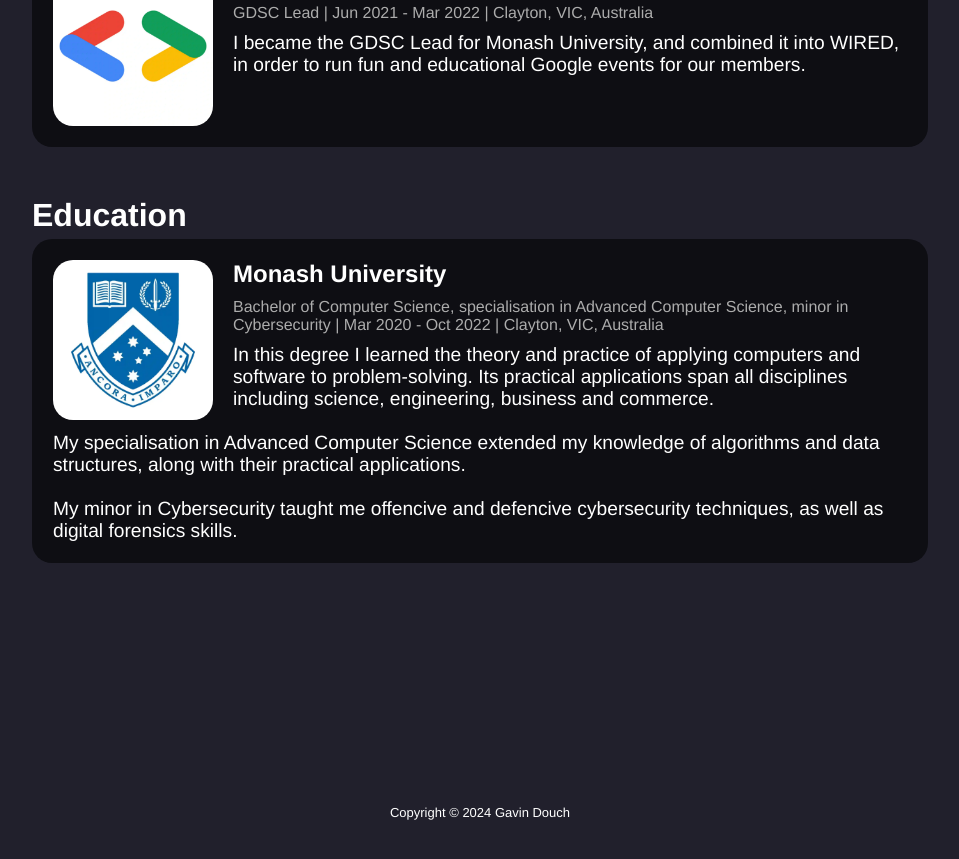
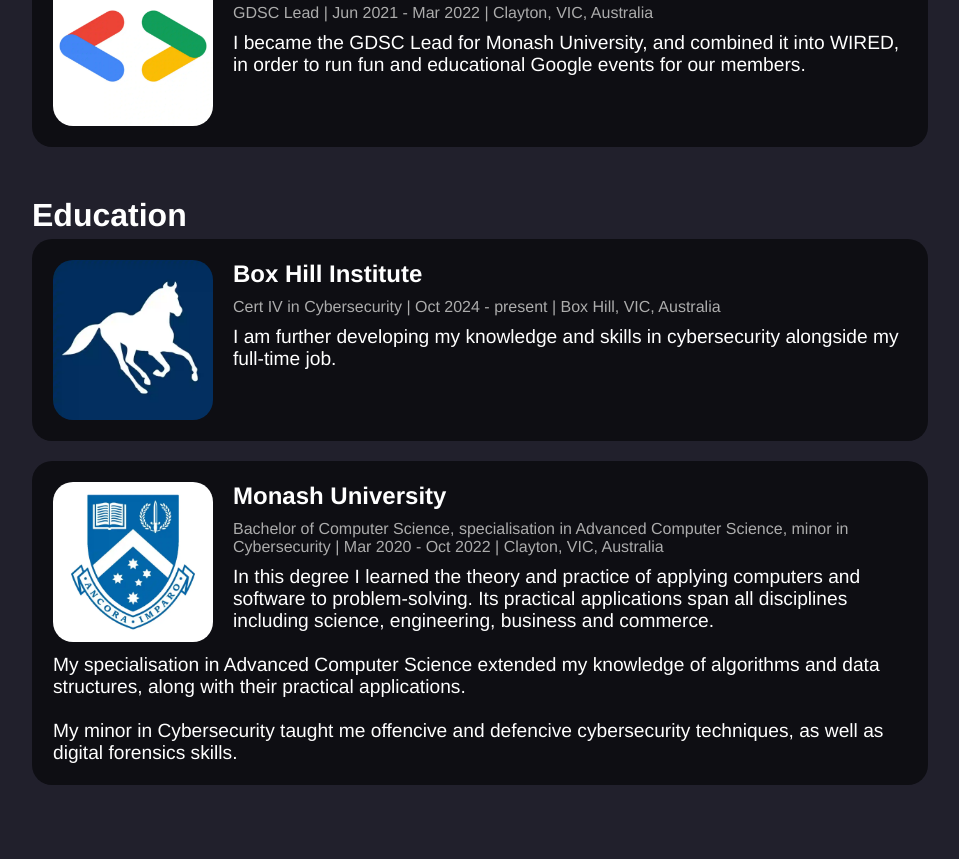
Before and after one commit to Coedice/website, a Jekyll site: the page built from about.html, in a window 1280 px wide and 900 px high, scrolled down 1568 px. Shown: the top 859 px of the window, without its empty margins (160-1119 px from the left). Built offline with Jekyll 4.4.1, drawn with Linux system fonts in a browser that asks for light colours.

Commit message:
Add Box Hill Institute course

```diff
--- a/_data/experiences.yml
+++ b/_data/experiences.yml
@@ -62,6 +62,15 @@
         in order to run fun and educational Google events for our members.
 - title: Education
   experience_items:
+    - name: Box Hill Institute
+      role: Cert IV in Cybersecurity
+      suburb: Box Hill
+      state: VIC
+      country: Australia
+      url: https://www.boxhill.edu.au/courses/certificate-iv-in-cyber-security-co423-d/
+      start: Oct 2024
+      description: |-
+        I am further developing my knowledge and skills in cybersecurity alongside my full-time job.
     - name: Monash University
       role: Bachelor of Computer Science, specialisation in Advanced Computer Science, minor in Cybersecurity
       suburb: Clayton
```
Also changed, not shown: assets/images/experiences/box-hill-institute.webp (added).
